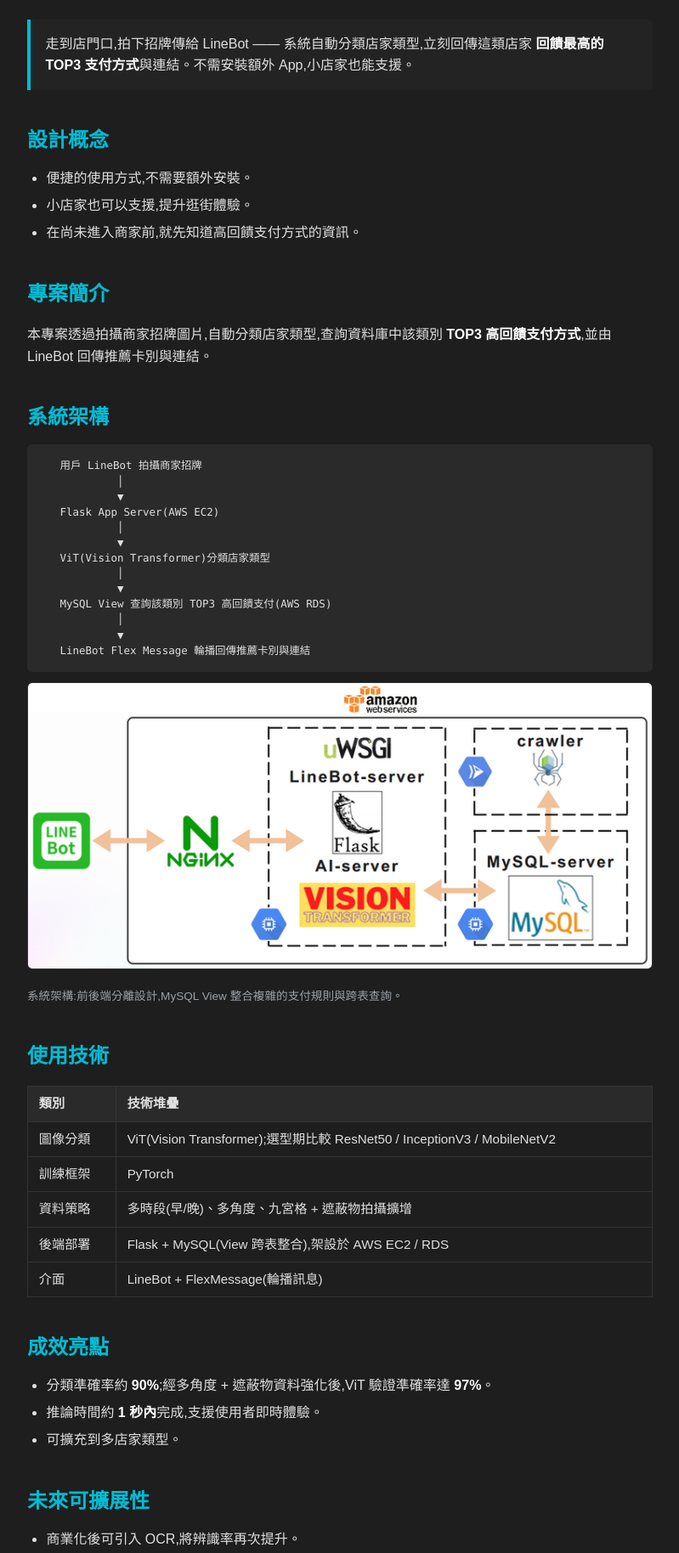
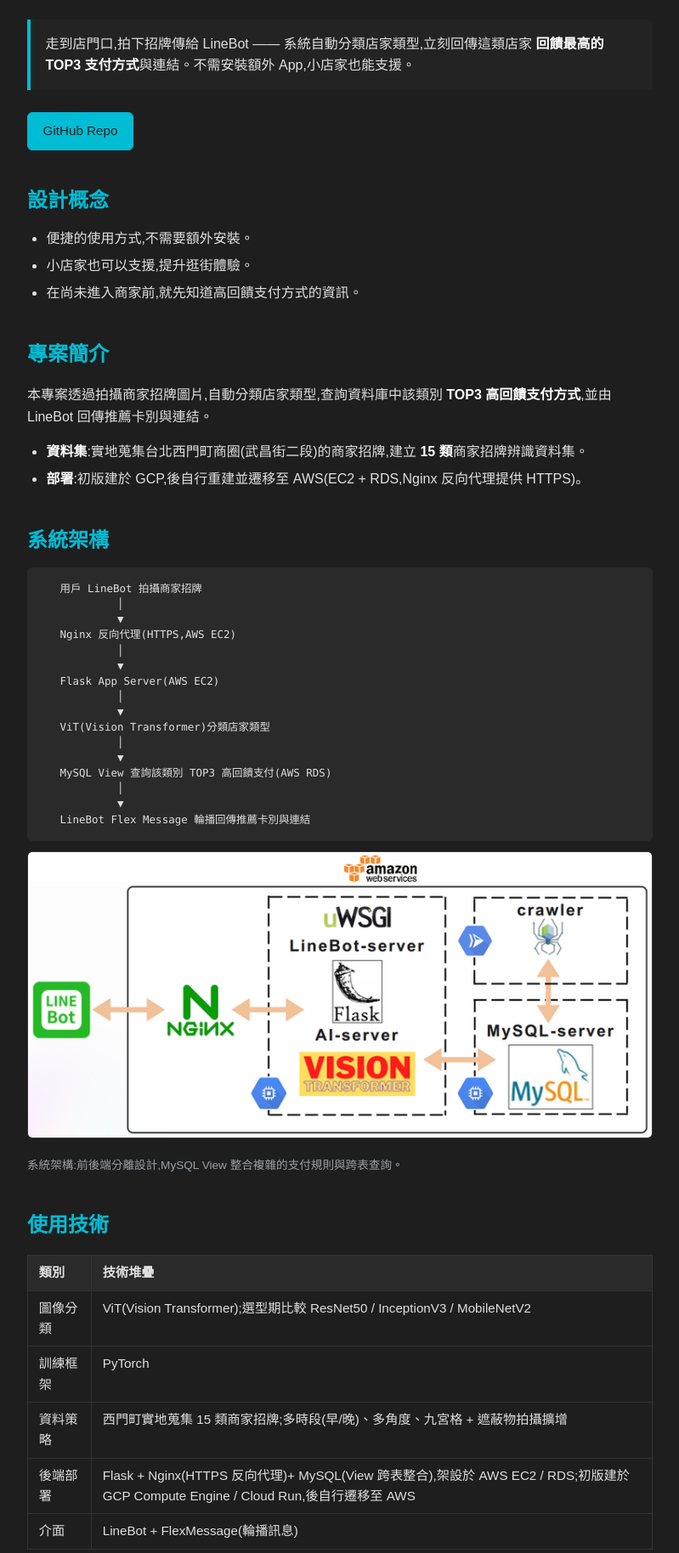
Before and after one commit to seancpc/BP_Project, a plain HTML site: page index.html in a window 1280 px wide. Shown: the part 223-2051 px from the top of the page at 85% size, without its empty margins (240-1039 px from the left). Drawn offline with Linux system fonts and the light colour scheme.

Commit message:
Update index.html

```diff
--- a/index.html
+++ b/index.html
@@ -52,6 +52,15 @@
     font-family: Consolas, monospace; color: var(--text);
   }
   code { background: var(--code-bg); padding: 1px 5px; border-radius: 3px; font-size: 90%; }
+  .btns { display: flex; gap: 0.8rem; flex-wrap: wrap; margin: 1.1rem 0; }
+  .btn {
+    display: inline-block; padding: 0.6rem 1.1rem;
+    border: 1px solid var(--link); border-radius: 6px;
+    color: var(--link); font-size: 0.95rem; font-weight: 500;
+  }
+  .btn:hover { background: var(--link); color: var(--bg); text-decoration: none; }
+  .btn.primary { background: var(--heading); border-color: var(--heading); color: var(--bg); }
+  .btn.primary:hover { opacity: 0.85; color: var(--bg); }
   .qr { width: 200px; border: 1px solid var(--border); border-radius: 6px; }
   img.shot { max-width: 760px; width: 100%; border: 1px solid var(--border); border-radius: 6px; }
   .caption { font-size: 0.85rem; color: var(--muted); }
@@ -75,6 +84,10 @@
     <strong>回饋最高的 TOP3 支付方式</strong>與連結。不需安裝額外 App,小店家也能支援。
   </p>
 
+  <div class="btns">
+    <a class="btn primary" href="https://github.com/seancpc/BP_Project">GitHub Repo</a>
+  </div>
+
   <h2>設計概念</h2>
   <ul>
     <li>便捷的使用方式,不需要額外安裝。</li>
@@ -84,10 +97,17 @@
 
   <h2>專案簡介</h2>
   <p>本專案透過拍攝商家招牌圖片,自動分類店家類型,查詢資料庫中該類別 <strong>TOP3 高回饋支付方式</strong>,並由 LineBot 回傳推薦卡別與連結。</p>
+  <ul>
+    <li><strong>資料集</strong>:實地蒐集台北西門町商圈(武昌街二段)的商家招牌,建立 <strong>15 類</strong>商家招牌辨識資料集。</li>
+    <li><strong>部署</strong>:初版建於 GCP,後自行重建並遷移至 AWS(EC2 + RDS,Nginx 反向代理提供 HTTPS)。</li>
+  </ul>
 
   <h2>系統架構</h2>
   <pre>
    用戶 LineBot 拍攝商家招牌
+            │
+            ▼
+   Nginx 反向代理(HTTPS,AWS EC2)
             │
             ▼
    Flask App Server(AWS EC2)
@@ -108,8 +128,8 @@
     <tr><th>類別</th><th>技術堆疊</th></tr>
     <tr><td>圖像分類</td><td>ViT(Vision Transformer);選型期比較 ResNet50 / InceptionV3 / MobileNetV2</td></tr>
     <tr><td>訓練框架</td><td>PyTorch</td></tr>
-    <tr><td>資料策略</td><td>多時段(早/晚)、多角度、九宮格 + 遮蔽物拍攝擴增</td></tr>
-    <tr><td>後端部署</td><td>Flask + MySQL(View 跨表整合),架設於 AWS EC2 / RDS</td></tr>
+    <tr><td>資料策略</td><td>西門町實地蒐集 15 類商家招牌;多時段(早/晚)、多角度、九宮格 + 遮蔽物拍攝擴增</td></tr>
+    <tr><td>後端部署</td><td>Flask + Nginx(HTTPS 反向代理)+ MySQL(View 跨表整合),架設於 AWS EC2 / RDS;初版建於 GCP Compute Engine / Cloud Run,後自行遷移至 AWS</td></tr>
     <tr><td>介面</td><td>LineBot + FlexMessage(輪播訊息)</td></tr>
   </table>
 
@@ -120,7 +140,7 @@
     <li>可擴充到多店家類型。</li>
   </ul>
 
-  <h2>未來可擴展性</h2>
+  <h2>範圍與後續</h2>
   <ul>
     <li>商業化後可引入 OCR,將辨識率再次提升。</li>
     <li>搭配會員系統紀錄用戶擁有的支付方式,直接顯示最高回饋選項。</li>
@@ -156,7 +176,7 @@
   <p><strong>解決方式</strong>:採用 Flex Message 輪播訊息,以左右滑動的方式檢視。</p>
 
   <h3>⑥ 準確率無法再向上提升</h3>
-  <p><strong>解決方式</strong>:嘗試使用當時剛推出的 ViT —— 辨識效率稍微降低,但準確率穩定提升至 <strong>90%</strong>。</p>
+  <p><strong>解決方式</strong>:改用 ViT(Vision Transformer)—— 超出 ② 設定的運算量區間,以些許推論速度換取準確率,準確率穩定提升至 <strong>90%</strong>。</p>
 
   <h3>⑦ 招牌被樹、卡車遮蔽或拍攝角度刁鑽,辨識困難</h3>
   <p><strong>解決方式</strong>:大幅提高照片拍攝數量,以九宮格 + 遮蔽物 + 左側 / 正視 / 右側多角度增加資料豐富度,ViT 準確率提高至 <strong>97%</strong>。</p>
```
